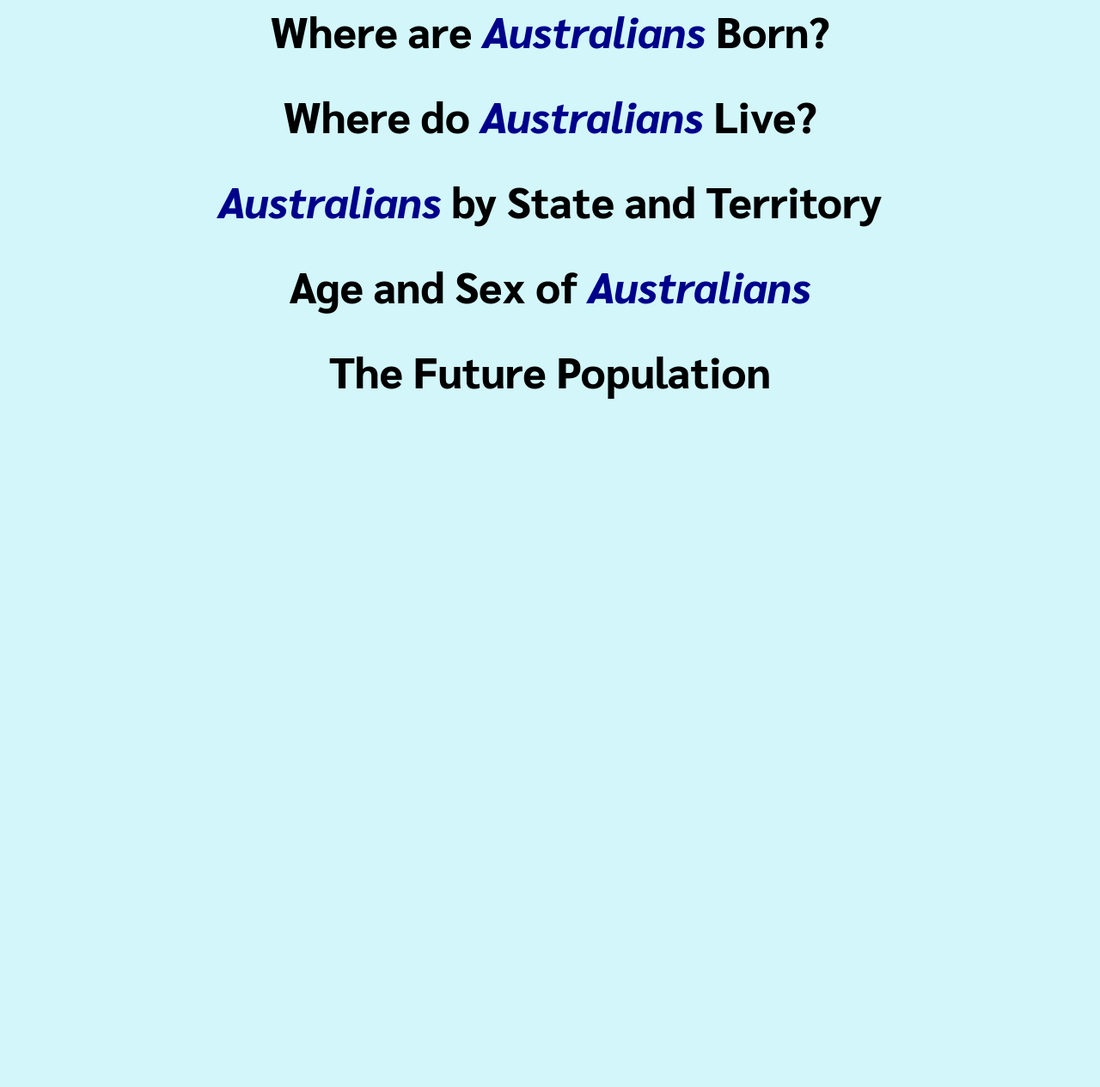
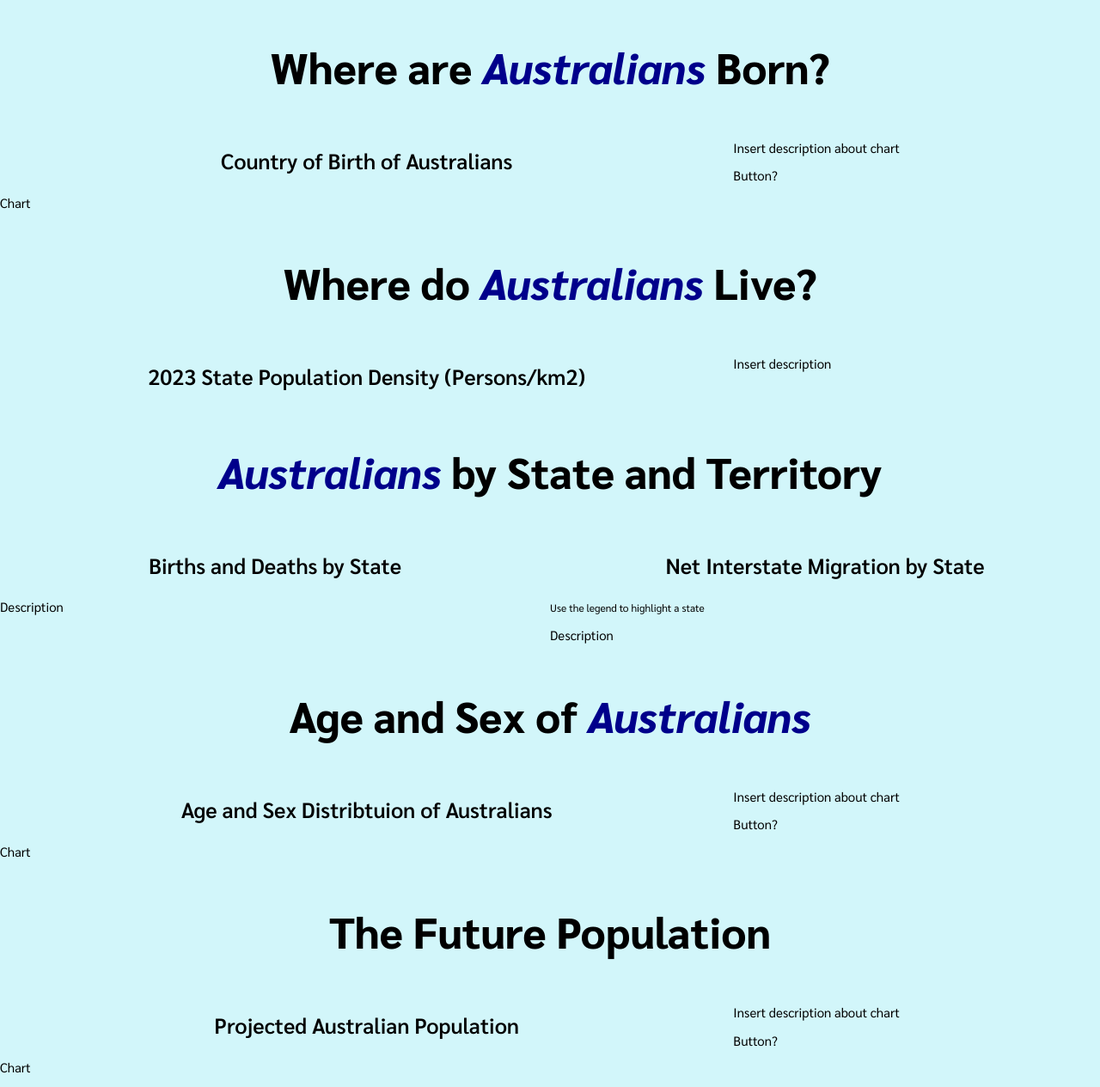
Before and after one commit to twuu0064/vis_2, a plain HTML site: page index.html in a window 1280 px wide. Shown: the part 190-1455 px from the top of the page at 86% size. Before the commit the page ends 800 px from the top, so only its background shows below. Drawn offline with nearby package versions, Linux system fonts and the light colour scheme; a script that the page names is missing.

Commit message:
added pure grids to html file

```diff
--- a/css/styles.css
+++ b/css/styles.css
@@ -135,3 +135,21 @@ h2 {
     color: #00008B;
     font-style: italic;
 }
+
+h3 {
+  font-family: 'Sarabun';
+  font-weight: 600;
+  text-align: center;
+  font-size: 25px;
+}
+
+p {
+  font-family: 'Sarabun';
+  font-weight: 400;
+  font-size: 15px;
+}
+
+.subtext {
+  font-size: 12px;
+  text-align: center;
+}
--- a/index.html
+++ b/index.html
@@ -34,26 +34,124 @@
 
 
 <body>
+    <div class="pure-g">
+        <div class="pure-u-1-1">
     <h1> The Population of <span class= 'aus_title'> Australia</span> </h1>
+    </div>
+    </div>
+
+    <!-- Country of birth segment -->
+
+    <div class="pure-g"></div>
+        <div class="pure-u-1-1">
+    <h2> Where are <span class = 'aus_subheading'> Australians</span> Born?</h2>
+    </div>
+
+    </div>
+
+    <div class="pure-g">
+        <div class="pure-u-2-3">
+            <h3> Country of Birth of Australians</h3>
+            <!-- Insert Chart here -->
+             <p> Chart </p>
+        </div>
+
+        <div class= "pure-u-1-3">
+            <p> Insert description about chart</p>
+            <p> Button?</p>
+        </div>
+    </div>
+
+    <!-- Where Australians live segment -->
+
+    <div class="pure-g"></div>
+        <div class="pure-u-1-1">
+    <h2> Where do <span class = 'aus_subheading'> Australians</span> Live?</h2>
+    </div>
+    </div>
+
+    <div class="pure-g">
+
+        <div class="pure-u-2-3">
+            <h3> 2023 State Population Density (Persons/km2)</h3>
+            <div id="pop_density"> </div>
+        </div>
+
+        <div class="pure-u-1-3">
+            <p> Insert description</p>
+        </div>
+
+    </div>
+
+    <!-- Australians by state segment -->
+    <div class="pure-g">
+        <div class="pure-u-1-1">
+    <h2> <span class = 'aus_subheading'> Australians</span> by State and Territory</h2>
+    </div>
+    </div>
+
+    <div class="pure-g">
+
+        <div class="pure-u-1-2">
+            <h3> Births and Deaths by State </h3>
+
+            <p> Description</p>
+        </div>
+
+        <div class="pure-u-1-2">
+            <h3> Net Interstate Migration by State</h3>
+            <p> <span class = "subtext">Use the legend to highlight a state</span>  </p>
+            <div id="int_mig"></div>
+            <p> Description</p>
+        </div>
+
+    </div>
 
 
-    <h2> Where are <span class = 'aus_subheading'> Australians</span> Born?</h2>
+
+    <!-- Census segment -->
+    <div class="pure-g"></div>
+        <div class="pure-u-1-1">
+    <h2> Age and Sex of <span class = 'aus_subheading'> Australians</span></h2>
+    </div>
+    </div>
+
+    <div class="pure-g">
+        <div class="pure-u-2-3">
+            <h3> Age and Sex Distribtuion of Australians</h3>
+            <!-- Insert Chart here -->
+             <p> Chart </p>
+        </div>
+
+        <div class= "pure-u-1-3">
+            <p> Insert description about chart</p>
+            <p> Button?</p>
+        </div>
+    </div>
 
 
-    <h2> Where do <span class = 'aus_subheading'> Australians</span> Live?</h2>
+    <!-- Future segment -->
+    <div class="pure-g"></div>
+        <div class="pure-u-1-1">
+    <h2> The Future Population</h2>
+    </div>
+    </div>
 
-    <div id="pop_density"> </div>
+    <div class="pure-g">
+        <div class="pure-u-2-3">
+            <h3> Projected Australian Population</h3>
+            <!-- Insert Chart here -->
+             <p> Chart </p>
+        </div>
 
-    <h2> <span class = 'aus_subheading'> Australians</span> by State and Territory</h2>
-
-    <div id="int_mig"></div>
-
-    <h2> Age and Sex of <span class = 'aus_subheading'> Australians</span></h2>
+        <div class= "pure-u-1-3">
+            <p> Insert description about chart</p>
+            <p> Button?</p>
+        </div>
+    </div>
 
 
-    <h2> The Future Population</h2>
-
-
+    <!-- INSERT METADATA AND SOURCES-->
 
     <script type="text/javascript">
 
--- a/js/population_density.vg.json
+++ b/js/population_density.vg.json
@@ -1,8 +1,7 @@
 {
     "$schema": "https://vega.github.io/schema/vega-lite/v5.json",
-    "title": "2023 State Population Density (Persons/km2)",
-    "width": 600,
-    "height": 400,
+    "width": 800,
+    "height": 600,
     "projection": {"type": "equalEarth"},
     "data": {
         "url": "https://raw.githubusercontent.com/twuu0064/vis_2/main/js/ausStates.json",
```
